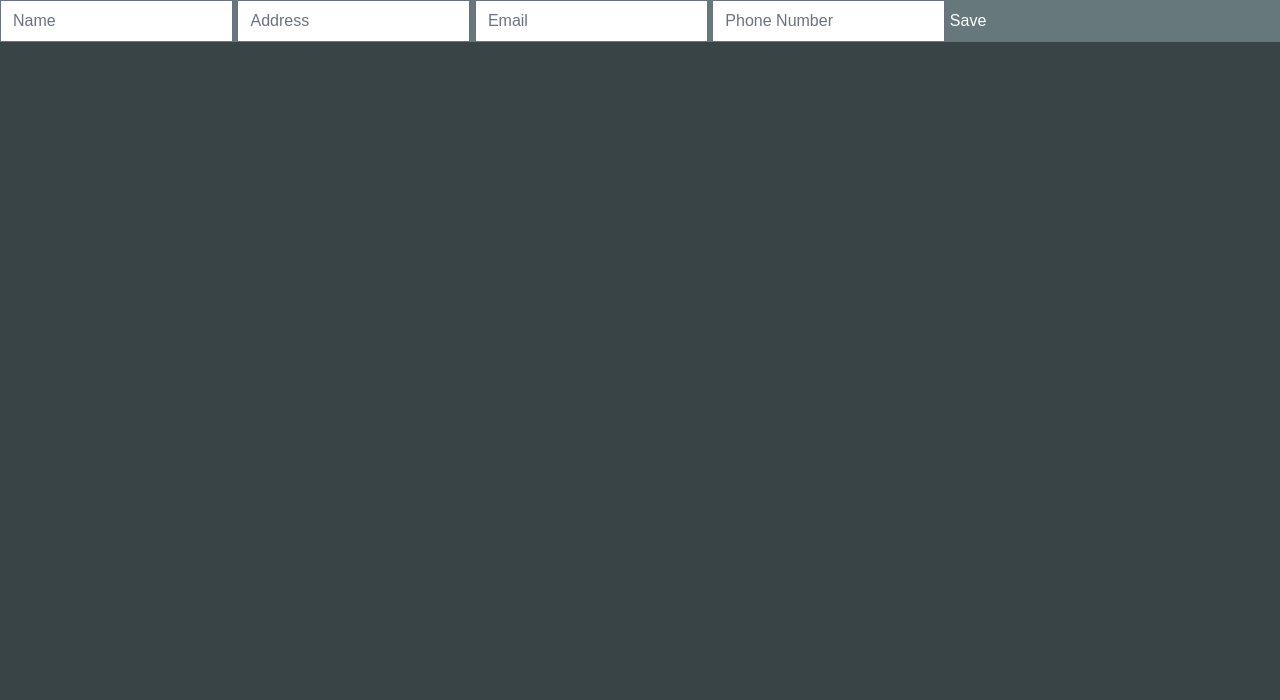
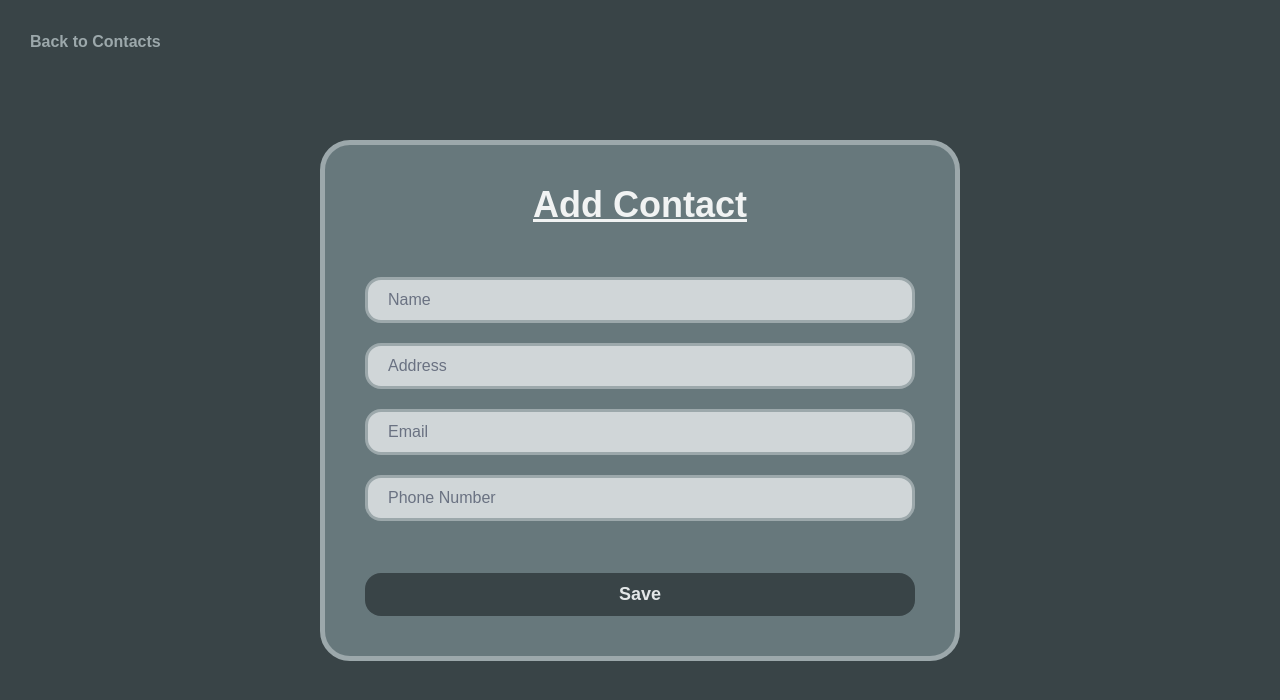
Before and after one commit to ConstintCreations/Svelte-Contact-Book-Site, a SvelteKit app: page /add-contact in a window 1280 px wide. Shown: the top 700 px of the page. Built offline with nearby package versions, Linux system fonts and the light colour scheme.

Commit message:
add-contact page styling and styling on focus

```diff
--- a/src/routes/+page.svelte
+++ b/src/routes/+page.svelte
@@ -45,7 +45,7 @@
     <h1 class="text-center font-bold text-5xl m-8 text-mist-100 underline">Contacts</h1>
     <div class="flex flex-row flex-wrap">
 
-    <button class="bg-mist-500 text-mist-200 border-mist-400 contact-item text-[120px] w-[200px] grid place-items-center cursor-pointer transition-all duration-300 hover:scale-105 hover:bg-mist-400 hover:border-mist-300 hover:text-mist-100" onclick={goToAddContactPage}>
+    <button class="bg-mist-500 text-mist-200 border-mist-400 contact-item text-[120px] w-[200px] grid place-items-center cursor-pointer transition-all duration-300 hover:scale-105 hover:bg-mist-400 hover:border-mist-300 hover:text-mist-100 focus:scale-105 focus:bg-mist-400 focus:border-mist-300 focus:text-mist-100 outline-none" onclick={goToAddContactPage}>
         +
     </button>
 
@@ -53,7 +53,7 @@
         <div class="bg-mist-500 text-mist-200 border-mist-400 contact-item min-w-[200px] w-fit py-[15px] px-[30px]">
             <div class="flex flex-row justify-between mt-[10px] gap-[30px]">
                 <p class="font-bold text-[18px]">{contact.name}</p>
-                <button onclick={() => {{ remove_contact(contact.id) }}}><svg class="cursor-pointer text-red-400 size-[24px] hover:text-red-300 hover:scale-110 transition-all duration-300 ease-in-out" version="1.2" xmlns="http://www.w3.org/2000/svg" viewBox="0 0 400 400" width="400" height="400" fill="currentColor"> <path id="Background" fill-rule="evenodd" class="s0" d="m262.61 45.74l24.58 36.83h46.74c8.9 0 16.07 7.17 16.07 16.07 0 8.91-7.17 16.07-16.07 16.07h-5.36v203.58c0 29.59-23.97 53.57-53.57 53.57h-150c-29.6 0-53.57-23.98-53.57-53.57v-203.58h-5.36c-8.9 0-16.07-7.16-16.07-16.07 0-8.9 7.17-16.07 16.07-16.07h46.74l24.58-36.9c6.96-10.38 18.68-16.67 31.2-16.67h62.75c12.52 0 24.24 6.29 31.27 16.74zm-98.44 17.81l-12.72 19.02h97.1l-12.72-19.02c-1.01-1.47-2.68-2.41-4.49-2.41h-62.75c-1.8 0-3.48 0.87-4.42 2.41zm-60.6 51.16v203.58c0 11.85 9.58 21.42 21.43 21.42h150c11.85 0 21.43-9.57 21.43-21.42v-203.58zm53.57 42.86v139.29c0 5.89-4.82 10.71-10.71 10.71-5.9 0-10.72-4.82-10.72-10.71v-139.29c0-5.89 4.82-10.71 10.72-10.71 5.89 0 10.71 4.82 10.71 10.71zm53.57 0v139.29c0 5.89-4.82 10.71-10.71 10.71-5.9 0-10.72-4.82-10.72-10.71v-139.29c0-5.89 4.82-10.71 10.72-10.71 5.89 0 10.71 4.82 10.71 10.71zm53.57 0v139.29c0 5.89-4.82 10.71-10.71 10.71-5.89 0-10.72-4.82-10.72-10.71v-139.29c0-5.89 4.83-10.71 10.72-10.71 5.89 0 10.71 4.82 10.71 10.71z"/></svg></button>
+                <button class="cursor-pointer text-red-400 size-[24px] hover:text-red-300 hover:scale-110 focus:text-red-300 focus:scale-110 outline-none transition-all duration-300 ease-in-out" onclick={() => {{ remove_contact(contact.id) }}}><svg version="1.2" xmlns="http://www.w3.org/2000/svg" viewBox="0 0 400 400" width="24" height="24" fill="currentColor"> <path id="Background" fill-rule="evenodd" class="s0" d="m262.61 45.74l24.58 36.83h46.74c8.9 0 16.07 7.17 16.07 16.07 0 8.91-7.17 16.07-16.07 16.07h-5.36v203.58c0 29.59-23.97 53.57-53.57 53.57h-150c-29.6 0-53.57-23.98-53.57-53.57v-203.58h-5.36c-8.9 0-16.07-7.16-16.07-16.07 0-8.9 7.17-16.07 16.07-16.07h46.74l24.58-36.9c6.96-10.38 18.68-16.67 31.2-16.67h62.75c12.52 0 24.24 6.29 31.27 16.74zm-98.44 17.81l-12.72 19.02h97.1l-12.72-19.02c-1.01-1.47-2.68-2.41-4.49-2.41h-62.75c-1.8 0-3.48 0.87-4.42 2.41zm-60.6 51.16v203.58c0 11.85 9.58 21.42 21.43 21.42h150c11.85 0 21.43-9.57 21.43-21.42v-203.58zm53.57 42.86v139.29c0 5.89-4.82 10.71-10.71 10.71-5.9 0-10.72-4.82-10.72-10.71v-139.29c0-5.89 4.82-10.71 10.72-10.71 5.89 0 10.71 4.82 10.71 10.71zm53.57 0v139.29c0 5.89-4.82 10.71-10.71 10.71-5.9 0-10.72-4.82-10.72-10.71v-139.29c0-5.89 4.82-10.71 10.72-10.71 5.89 0 10.71 4.82 10.71 10.71zm53.57 0v139.29c0 5.89-4.82 10.71-10.71 10.71-5.89 0-10.72-4.82-10.72-10.71v-139.29c0-5.89 4.83-10.71 10.72-10.71 5.89 0 10.71 4.82 10.71 10.71z"/></svg></button>
             </div>
             <hr class="border-mist-400 border-[2px] my-[4px]">
             <p class="text-mist-300 text-[18px] mt-[10px] mb-[2px]">{contact.address}</p>
--- a/src/routes/add-contact/+page.svelte
+++ b/src/routes/add-contact/+page.svelte
@@ -15,16 +15,23 @@
         const result = await request.json();
 
         goto('/');
+    }
 
+    function goToContacts() {
+        goto('/');
     }
 </script>
 
 <main>
-    <div class="bg-mist-500">
-        <input class="text-input" autocomplete="off" autocorrect="off" spellcheck="false" required bind:value={name} placeholder="Name">
-        <input class="text-input" autocomplete="off" autocorrect="off" spellcheck="false" bind:value={address} placeholder="Address">
-        <input class="text-input" autocomplete="off" autocorrect="off" spellcheck="false" bind:value={email} placeholder="Email">
-        <input class="text-input" autocomplete="off" autocorrect="off" spellcheck="false" bind:value={phone} placeholder="Phone Number">
-        <button onclick={save_contact}>Save</button>
+    <button onclick={goToContacts} class="z-1 font-bold fixed top-[30px] left-[30px] cursor-pointer outline-none transtion-all duration-300 hover:scale-105 hover:text-mist-300 focus:scale-105 focus:text-mist-300 text-mist-400">Back to Contacts</button>
+    <div class="grid h-[100vh] w-full place-items-center fixed">
+        <div class="bg-mist-500 flex flex-col gap-5 p-[40px] rounded-[30px] border-5 border-mist-400 w-[50vw]">
+            <h1 class="underline font-bold text-mist-100 text-center text-4xl mb-8">Add Contact</h1>
+            <input class="text-input" autocomplete="off" autocorrect="off" spellcheck="false" required bind:value={name} placeholder="Name">
+            <input class="text-input" autocomplete="off" autocorrect="off" spellcheck="false" bind:value={address} placeholder="Address">
+            <input class="text-input" autocomplete="off" autocorrect="off" spellcheck="false" bind:value={email} placeholder="Email">
+            <input class="text-input" autocomplete="off" autocorrect="off" spellcheck="false" bind:value={phone} placeholder="Phone Number">
+            <button class="mt-8 w-full text-mist-200 p-2 text-[18px] bg-mist-700 font-bold rounded-2xl cursor-pointer transiton-all duration-300 hover:scale-105 hover:bg-mist-600 hover:text-mist-100 focus:scale-105 focus:bg-mist-600 focus:text-mist-100 border-none outline-none" onclick={save_contact}>Save</button>
+        </div>
     </div>
 </main>
--- a/src/routes/layout.css
+++ b/src/routes/layout.css
@@ -14,3 +14,7 @@ body {
 .contact-item {
     @apply h-[200px] m-2 border-5 rounded-[50px];
 }
+
+.text-input {
+    @apply rounded-2xl bg-mist-300 border-mist-400 border-3 text-mist-600 px-5 ring-0 transition-[scale,background-color] duration-300 focus:scale-105 focus:bg-mist-200;
+}
```
